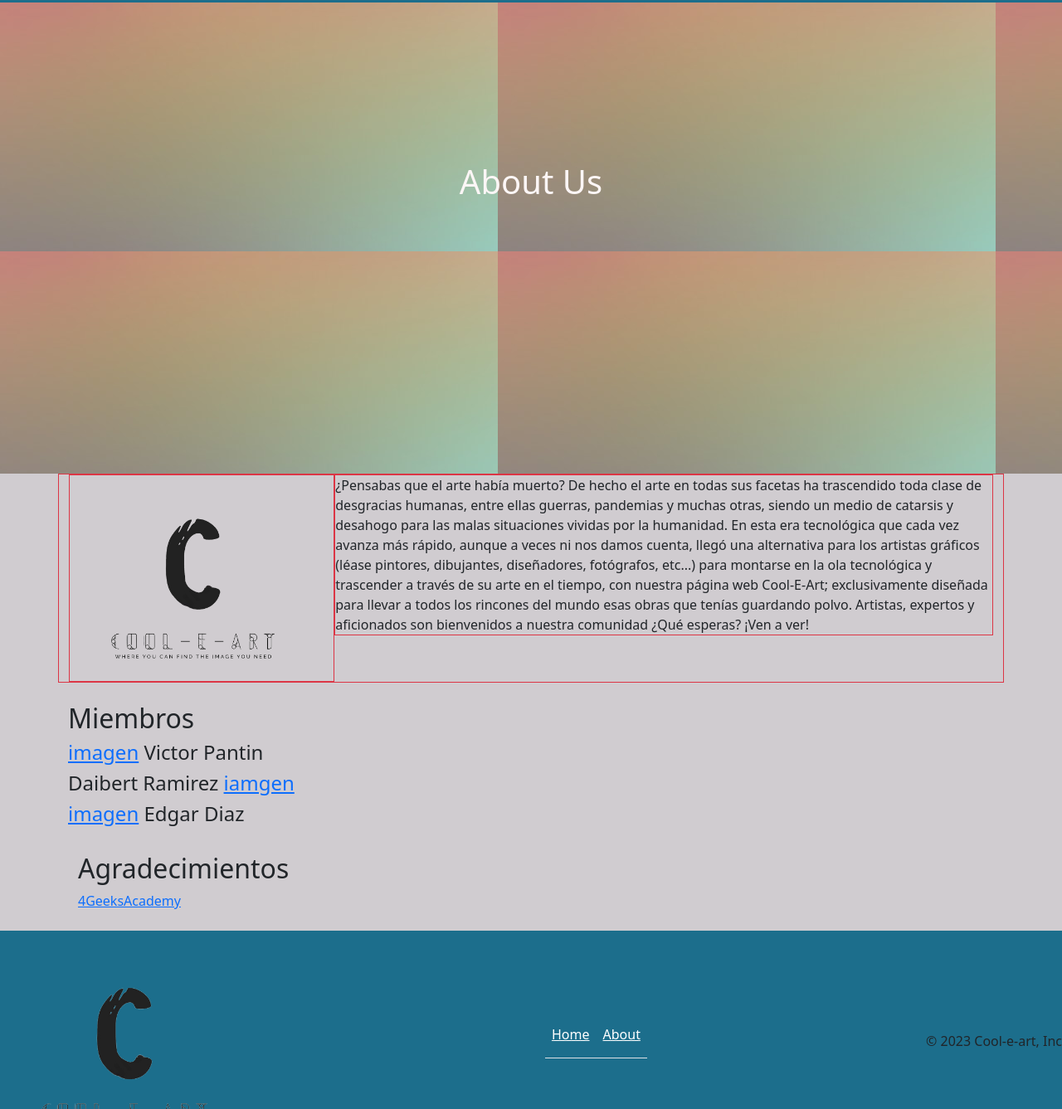
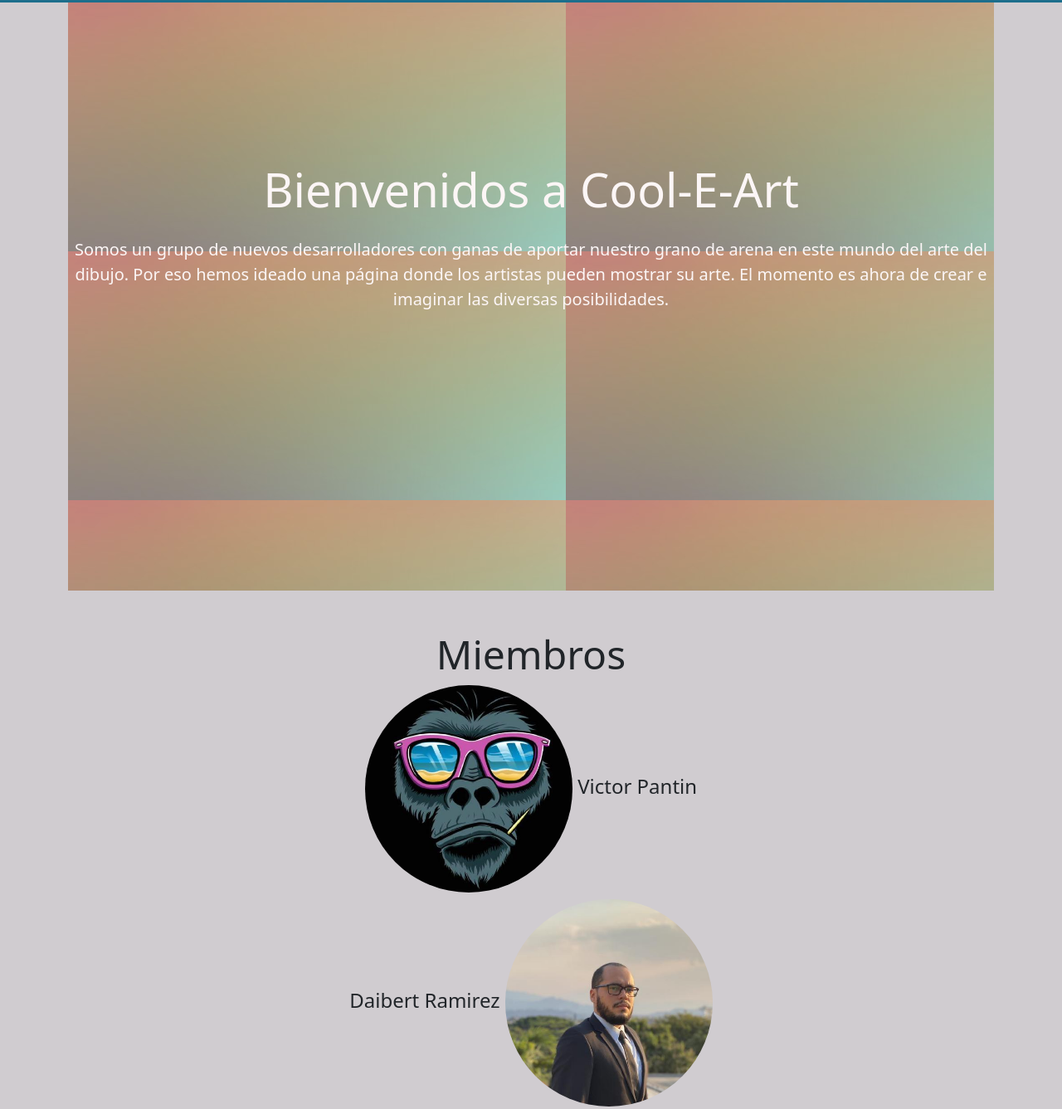
Before and after one commit to Daibertj/cool-e-art, a React app: page /aboutus in a window 1280 px wide. Shown: the part 65-1402 px from the top of the page at 83% size. Built offline with nearby package versions, Linux system fonts and the light colour scheme; some packages are replaced by stand-ins of ours; no server answers.

Commit message:
profile images github

```diff
--- a/src/front/js/pages/AboutUs.jsx
+++ b/src/front/js/pages/AboutUs.jsx
@@ -1,48 +1,44 @@
 import React from 'react'
-import coolLogo from "../../img/logo_no_back.png";
+import daibert from "../../img/Daibert.jpg"
+import victor from "../../img/Victor.jpg"
+import edgar from '../../img/Edgar.png'
+import fondo from "../../img/pic04.jpg"
 import { Link } from 'react-router-dom';
 
 
 function AboutUs() {
+
+
     return (
         <>
+     <div className="container text-center">
+            <div id="banner">
+                <h1 className="display-4 mb-4">Bienvenidos a Cool-E-Art</h1>
+                <p className="lead fs-5">
+                    Somos un grupo de nuevos desarrolladores con ganas de aportar nuestro grano de arena en este mundo del arte del dibujo. Por eso hemos ideado una página donde los artistas pueden mostrar su arte. El momento es ahora de crear e imaginar las diversas posibilidades.
+                </p>
+            </div>
 
-            <div id="banner">
-                <h1>About Us</h1>
-            </div>
-            <div className='container d-flex border border-danger ' >
-                <img className="logo1 border border-danger " src={coolLogo} />
 
-                <div>
-                    <p className="text-break   border border-danger">
-                        ¿Pensabas que el arte había muerto?
-                        De hecho el arte en todas sus facetas ha trascendido toda clase de desgracias humanas, entre ellas guerras, pandemias y muchas otras, siendo un medio de catarsis y desahogo para las malas situaciones vividas por la humanidad.
-                        En esta era tecnológica que cada vez avanza más rápido, aunque a veces ni nos damos cuenta, llegó una alternativa para los artistas gráficos (léase pintores, dibujantes,
-                        diseñadores, fotógrafos, etc...) para montarse en la ola tecnológica y trascender a través de su arte en el tiempo, con nuestra página web Cool-E-Art; exclusivamente diseñada para llevar a todos los rincones del mundo esas obras que tenías guardando polvo.
-                        Artistas, expertos y aficionados son bienvenidos a nuestra comunidad ¿Qué esperas? ¡Ven a ver!
-                    </p>
+            <div className='my-5 '>
+            <h2 className="display-5">Miembros</h2>
+            <div className='row justify-content-center'>
 
-                </div>
-            </div>
-            <div className='space'>
-                <br />
-
-            </div>
-            <div className='container '>
-                <h2>Miembros</h2>
-                <div className='row'>
-
-                    <h4><Link to="https://github.com/tuquepantin">imagen</Link>  Victor Pantin</h4>
-                    <h4>Daibert Ramirez <Link to="https://github.com/Daibertj">iamgen</Link></h4>
-                    <h4><Link to="https://github.com/edgardiaz1212">imagen</Link> Edgar Diaz</h4>
+                    <h4><Link to="https://github.com/tuquepantin"><img className="perfiles rounded-circle " src={victor} /></Link>  Victor Pantin</h4>
+                    <h4>Daibert Ramirez <Link to="https://github.com/Daibertj"><img className="perfiles rounded-circle  " src={daibert} /></Link></h4>
+                    <h4><Link to="https://github.com/edgardiaz1212"><img className="perfiles rounded-circle  " src={edgar} /></Link> Edgar Diaz</h4>
                 </div>
             </div>
 
             <div className='container p-4'>
-            <h2>Agradecimientos</h2>
+                <h2>Agradecimientos</h2>
+<h4><Link to="https://4geeksacademy.com" className='text-center'>4GeeksAcademy</Link></h4>
 
-            <Link to="https://4geeksacademy.com" className='text-center'>4GeeksAcademy</Link>
             </div>
+</div>
+
+
+
 
         </>
     )
--- a/src/front/styles/home.css
+++ b/src/front/styles/home.css
@@ -43,8 +43,8 @@ img{
 
   #banner{
     background-attachment: scroll,							fixed;
-		background-color: #857979;
-		background-image: url("../img/pic04.jpg");
+		background-color: rgb(128, 170, 146);
+		background-image:url("../img/pic04.jpg");
 		background-position: top left,						center center;
 		background-repeat: repeat,							no-repeat;
 		background-size: auto,							cover;
@@ -54,3 +54,8 @@ img{
 
     color: rgb(252, 246, 246)
   }
+  .perfiles{
+    width: auto;
+    height: 250px;
+    border-radius: 50px ;
+}
```
Also changed, not shown: src/front/img/Daibert.jpg (added), src/front/img/Edgar.png (added), src/front/img/Victor.jpg (added).
